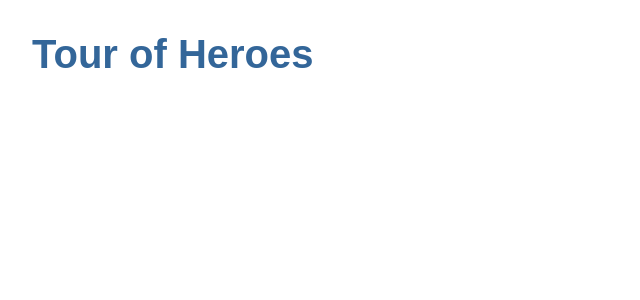
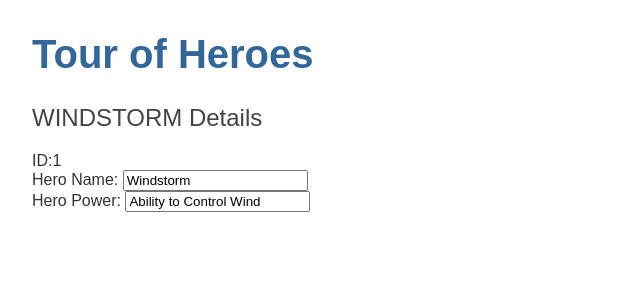
Before and after one commit to lbetterman/tour-of-heroes, an Angular app: page / in a window 1280 px wide. Shown: the top 300 px of the page, without its empty margins (0-640 px from the left). Built offline with nearby package versions, Linux system fonts and the light colour scheme.

Commit message:
Implemented Heroes Component with Basic Data

```diff
--- a/src/app/app.component.html
+++ b/src/app/app.component.html
@@ -1 +1,2 @@
 <h1>{{ title }}</h1>
+<app-heroes></app-heroes>
--- a/src/app/app.module.ts
+++ b/src/app/app.module.ts
@@ -1,5 +1,6 @@
 import { NgModule } from '@angular/core';
 import { BrowserModule } from '@angular/platform-browser';
+import { FormsModule } from '@angular/forms';
 
 import { AppComponent } from './app.component';
 import { HeroesComponent } from './heroes/heroes.component';
@@ -10,7 +11,8 @@ import { HeroesComponent } from './heroes/heroes.component';
     HeroesComponent
   ],
   imports: [
-    BrowserModule
+    BrowserModule,
+    FormsModule,
   ],
   providers: [],
   bootstrap: [AppComponent]
--- /dev/null
+++ b/src/app/hero.ts
@@ -0,0 +1,5 @@
+export interface Hero {
+    id: number;
+    name: string;
+    power: string;
+}
--- a/src/app/heroes/heroes.component.html
+++ b/src/app/heroes/heroes.component.html
@@ -1 +1,15 @@
-<p>heroes works!</p>
+<h2>{{ hero.name | uppercase }} Details</h2>
+
+<div>
+    <span>ID:</span>{{hero.id}}
+</div>
+
+<div>
+    <label for="name">Hero Name: </label>
+    <input id="name" [(ngModel)]="hero.name" placeholder="name">
+</div>
+
+<div>
+    <label for="power">Hero Power: </label>
+    <input id="power" [(ngModel)]="hero.power" placeholder="power">
+</div>
--- a/src/app/heroes/heroes.component.ts
+++ b/src/app/heroes/heroes.component.ts
@@ -1,4 +1,5 @@
 import { Component, OnInit } from '@angular/core';
+import { Hero } from '../hero';
 
 @Component({
   selector: 'app-heroes',
@@ -7,6 +8,12 @@ import { Component, OnInit } from '@angular/core';
 })
 export class HeroesComponent implements OnInit {
 
+  hero: Hero = {
+    id: 1,
+    name: 'Windstorm',
+    power: 'Ability to Control Wind',
+  };
+
   constructor() { }
 
   ngOnInit(): void {
```
